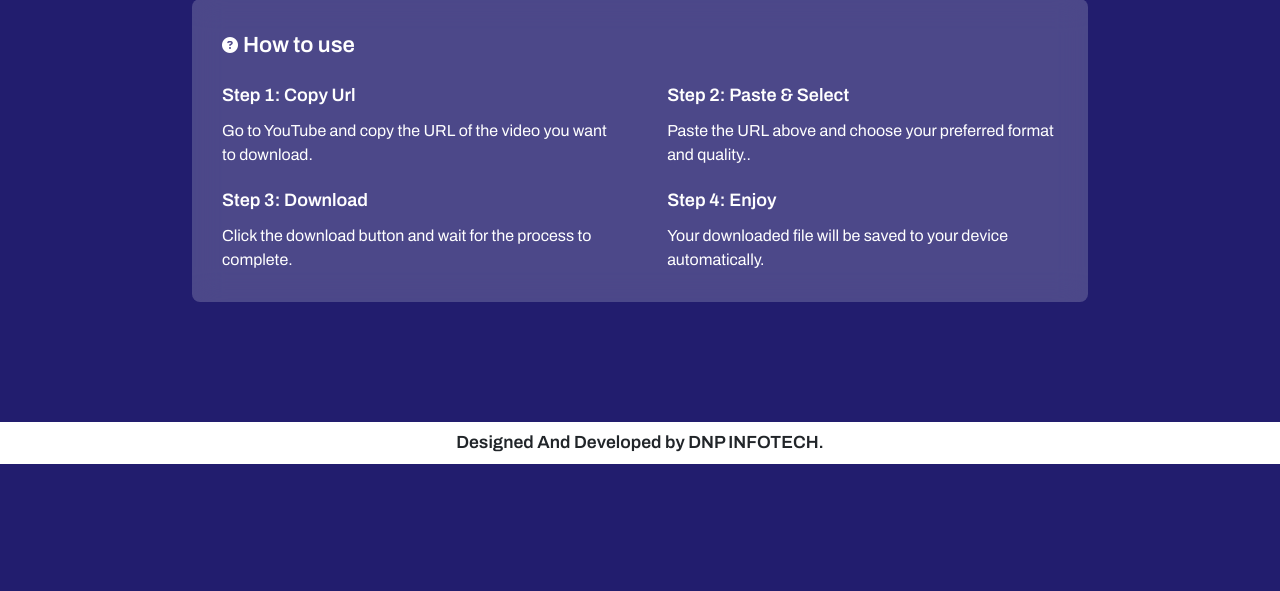
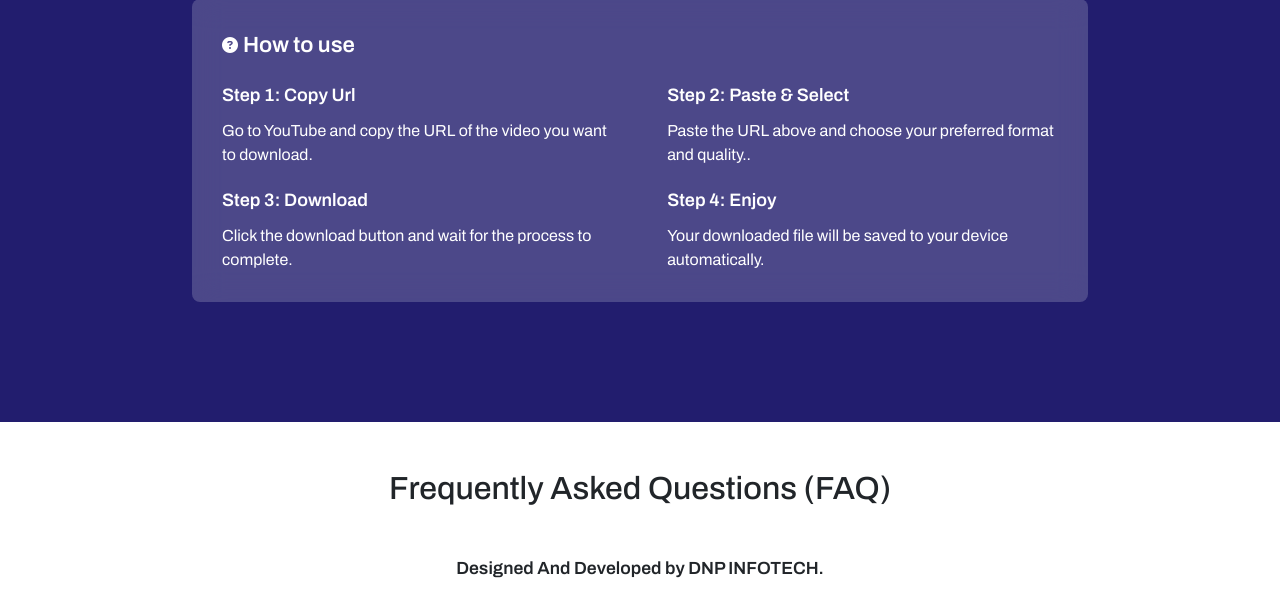
Before and after one commit to aditpandey147/saveYTvideo, a Django app: page / in a window 1280 px wide. Shown: the part 1001-1592 px from the top of the page. Before the commit the page ends 1465 px from the top, so only its background shows below. Run offline with Django 5.2, Linux system fonts and the light colour scheme; some libraries are stand-ins or nearby versions; some web fonts are replaced.

Commit message:
Update index.html

```diff
--- a/downloader/templates/downloader/index.html
+++ b/downloader/templates/downloader/index.html
@@ -222,6 +222,28 @@
       </div>
     </section>
 
+    <section class="container my-5">
+  <h2 class="mb-4 text-center">Frequently Asked Questions (FAQ)</h2>
+  <div class="accordion" id="faqAccordion">
+    {% for faq in faqs %}
+    <div class="accordion-item">
+      <h2 class="accordion-header" id="heading{{ forloop.counter }}">
+        <button class="accordion-button {% if not forloop.first %}collapsed{% endif %}" type="button" data-bs-toggle="collapse"
+                data-bs-target="#collapse{{ forloop.counter }}" aria-expanded="{% if forloop.first %}true{% else %}false{% endif %}" aria-controls="collapse{{ forloop.counter }}">
+          {{ faq.question }}
+        </button>
+      </h2>
+      <div id="collapse{{ forloop.counter }}" class="accordion-collapse collapse {% if forloop.first %}show{% endif %}"
+           aria-labelledby="heading{{ forloop.counter }}" data-bs-parent="#faqAccordion">
+        <div class="accordion-body">
+          {{ faq.answer }}
+        </div>
+      </div>
+    </div>
+    {% endfor %}
+  </div>
+</section>
+
 
     <footer class="my-2 footer-main">
       <div class="container">
```
